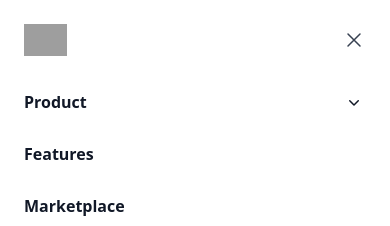
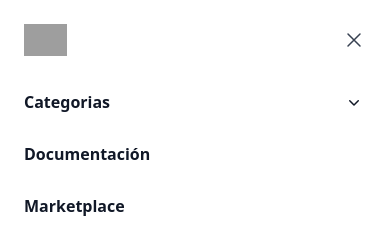
Before and after one commit to ACaminos/webtools, a React (Vite) app: page / in a window 390 px wide. Both pictures are taken after a click on the button "Open main menu". Shown: the top 226 px of the page. Built offline with nearby package versions, Linux system fonts and the light colour scheme; grey boxes are pictures that could not be loaded.

Commit message:
add readMe

```diff
--- a/src/components/Header.jsx
+++ b/src/components/Header.jsx
@@ -44,7 +44,6 @@ export default function Header() {
                 { tools.map( ( tool, index ) => (
                   <div key={ index } className="group relative flex items-center gap-x-6 rounded-lg p-4 text-sm leading-6 hover:bg-gray-50">
                     <div className="flex h-10 w-11 flex-none items-center justify-center rounded-lg bg-gray-50 group-hover:bg-white">
-                      {/* <tool.icon aria-hidden="true" className="h-6 w-6 text-gray-600 group-hover:text-indigo-600" /> */}
                       <i className={tool.icon}></i>
                     </div>
                     <div className="flex-auto">
@@ -93,14 +92,14 @@ export default function Header() {
               <div className="space-y-2 py-6">
                 <Disclosure as="div" className="-mx-3">
                   <DisclosureButton className="group flex w-full items-center justify-between rounded-lg py-2 pl-3 pr-3.5 text-base font-semibold leading-7 text-gray-900 hover:bg-gray-50">
-                    Product
+                    Categorias
                     <ChevronDownIcon aria-hidden="true" className="h-5 w-5 flex-none group-data-[open]:rotate-180" />
                   </DisclosureButton>
                   <DisclosurePanel className="mt-2 space-y-2">
                     { tools.map( ( tool, index ) => (
                     <div key={ index } className="group relative flex items-center gap-x-6 rounded-lg p-4 text-sm leading-6 hover:bg-gray-50">
                         <div className="flex h-10 w-11 flex-none items-center justify-center rounded-lg bg-gray-50 group-hover:bg-white">
-                        <tool.icon aria-hidden="true" className="h-6 w-6 text-gray-600 group-hover:text-indigo-600" />
+                          <i className={tool.icon}></i>
                         </div>
                         <div className="flex-auto">
                         <a href={"#"} className="block font-semibold text-gray-900">{ tool.category }<span className="absolute inset-0" /></a>
@@ -113,7 +112,7 @@ export default function Header() {
                   href="#"
                   className="-mx-3 block rounded-lg px-3 py-2 text-base font-semibold leading-7 text-gray-900 hover:bg-gray-50"
                 >
-                  Features
+                  Documentación
                 </a>
                 <a
                   href="#"
--- a/src/resources/tools.js
+++ b/src/resources/tools.js
@@ -1,6 +1,3 @@
-import { ChartPieIcon, CursorArrowRaysIcon, ChevronDownIcon, PhoneIcon, PlayCircleIcon, ComputerDesktopIcon, PhotoIcon, ArrowPathIcon, TableCellsIcon } from '@heroicons/react/20/solid'
-
-
 const tools = [
     {
         id : 1,
```
Also changed, not shown: 1 other file (tests, documents, lock files or other folders).
